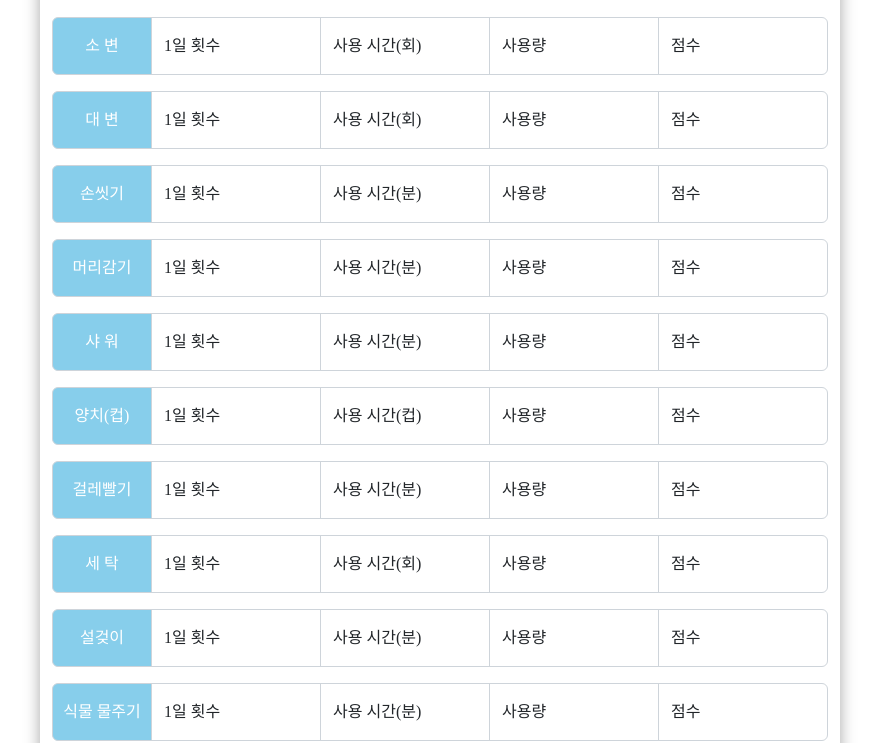
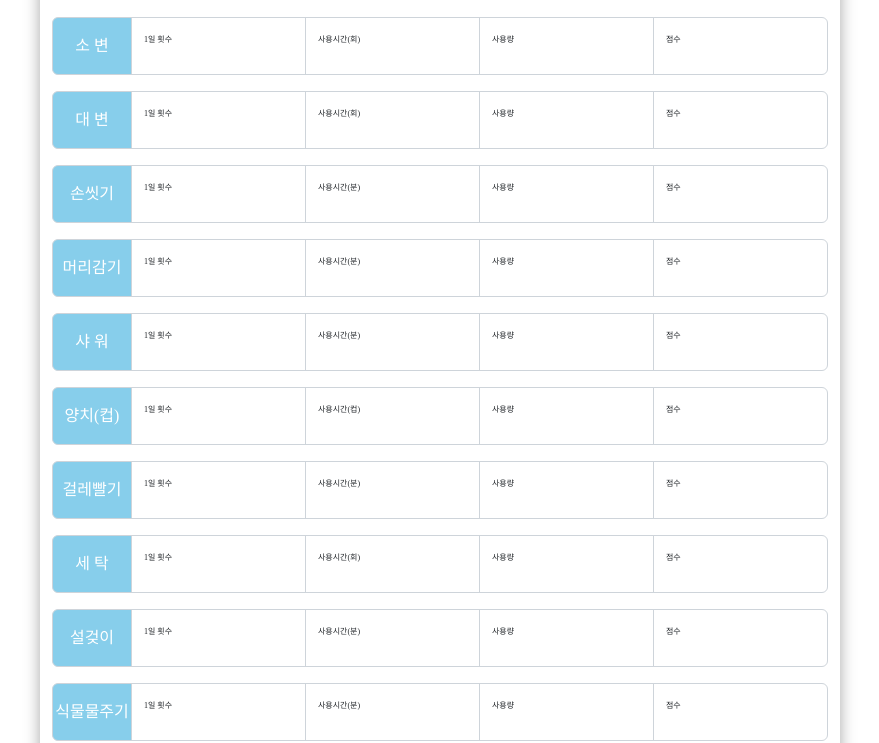
Before and after one commit to jong9999/tap-water, a plain HTML site: page index.html in a window 1280 px wide. Shown: the part 81-824 px from the top of the page, without its empty margins (200-1079 px from the left). Drawn offline with nearby package versions, Linux system fonts and the light colour scheme; a web font is replaced by a local one.

Commit message:
three commit

```diff
--- a/index.html
+++ b/index.html
@@ -22,7 +22,7 @@
       </div>
       <div class="form-floating">
         <input type="text" class="form-control" id="tap2" placeholder="Username">
-        <label for="tap2">사용 시간(회)</label>
+        <label for="tap2">사용시간(회)</label>
       </div>
       <div class="form-floating">
         <input type="text" class="form-control" id="water1" placeholder="Username">
@@ -42,7 +42,7 @@
       </div>
       <div class="form-floating">
         <input type="text" class="form-control" id="tap4" placeholder="Username">
-        <label for="tap4">사용 시간(회)</label>
+        <label for="tap4">사용시간(회)</label>
       </div>
       <div class="form-floating">
         <input type="text" class="form-control" id="water2" placeholder="Username">
@@ -62,7 +62,7 @@
       </div>
       <div class="form-floating">
         <input type="text" class="form-control" id="tap6" placeholder="Username">
-        <label for="tap6">사용 시간(분)</label>
+        <label for="tap6">사용시간(분)</label>
       </div>
       <div class="form-floating">
         <input type="text" class="form-control" id="water3" placeholder="Username">
@@ -82,7 +82,7 @@
       </div>
       <div class="form-floating">
         <input type="text" class="form-control" id="tap8" placeholder="Username">
-        <label for="tap8">사용 시간(분)</label>
+        <label for="tap8">사용시간(분)</label>
       </div>
       <div class="form-floating">
         <input type="text" class="form-control" id="water4" placeholder="Username">
@@ -102,7 +102,7 @@
       </div>
       <div class="form-floating">
         <input type="text" class="form-control" id="tap10" placeholder="Username">
-        <label for="tap10">사용 시간(분)</label>
+        <label for="tap10">사용시간(분)</label>
       </div>
       <div class="form-floating">
         <input type="text" class="form-control" id="water5" placeholder="Username">
@@ -122,7 +122,7 @@
       </div>
       <div class="form-floating">
         <input type="text" class="form-control" id="tap12" placeholder="Username">
-        <label for="tap12">사용 시간(컵)</label>
+        <label for="tap12">사용시간(컵)</label>
       </div>
       <div class="form-floating">
         <input type="text" class="form-control" id="water6" placeholder="Username">
@@ -142,7 +142,7 @@
       </div>
       <div class="form-floating">
         <input type="text" class="form-control" id="tap14" placeholder="Username">
-        <label for="tap14">사용 시간(분)</label>
+        <label for="tap14">사용시간(분)</label>
       </div>
       <div class="form-floating">
         <input type="text" class="form-control" id="water7" placeholder="Username">
@@ -162,7 +162,7 @@
       </div>
       <div class="form-floating">
         <input type="text" class="form-control" id="tap16" placeholder="Username">
-        <label for="tap16">사용 시간(회)</label>
+        <label for="tap16">사용시간(회)</label>
       </div>
       <div class="form-floating">
         <input type="text" class="form-control" id="water8" placeholder="Username">
@@ -182,7 +182,7 @@
       </div>
       <div class="form-floating">
         <input type="text" class="form-control" id="tap18" placeholder="Username">
-        <label for="tap18">사용 시간(분)</label>
+        <label for="tap18">사용시간(분)</label>
       </div>
       <div class="form-floating">
         <input type="text" class="form-control" id="water9" placeholder="Username">
@@ -195,14 +195,14 @@
     </div>
 
     <div class="input-group mb-3">
-      <span class="input-group-text">식물 물주기</span>
+      <span class="input-group-text">식물물주기</span>
       <div class="form-floating">
         <input type="text" class="form-control" id="tap19" placeholder="Username">
         <label for="tap19">1일 횟수</label>
       </div>
       <div class="form-floating">
         <input type="text" class="form-control" id="tap20" placeholder="Username">
-        <label for="tap20">사용 시간(분)</label>
+        <label for="tap20">사용시간(분)</label>
       </div>
       <div class="form-floating">
         <input type="text" class="form-control" id="water10" placeholder="Username">
--- a/style.css
+++ b/style.css
@@ -19,7 +19,7 @@ body {
   min-height: 100vh;}
 
   .input-group-text {
-    width: 100px;
+    width: 80px;
     background-color: skyblue;
     color: white;
   }
@@ -38,6 +38,7 @@ body {
     justify-content: center;
   }
 
+
   .input-group {
     margin-top: 10px;
   }
@@ -46,10 +47,10 @@ body {
   }
 
 label {
-    font-size: 100%;
+    font-size: 0.5rem;
   }
 
   .text {
-    font-size: 100%;
+    font-size: 80%;
     text-align: left;
   }
```
